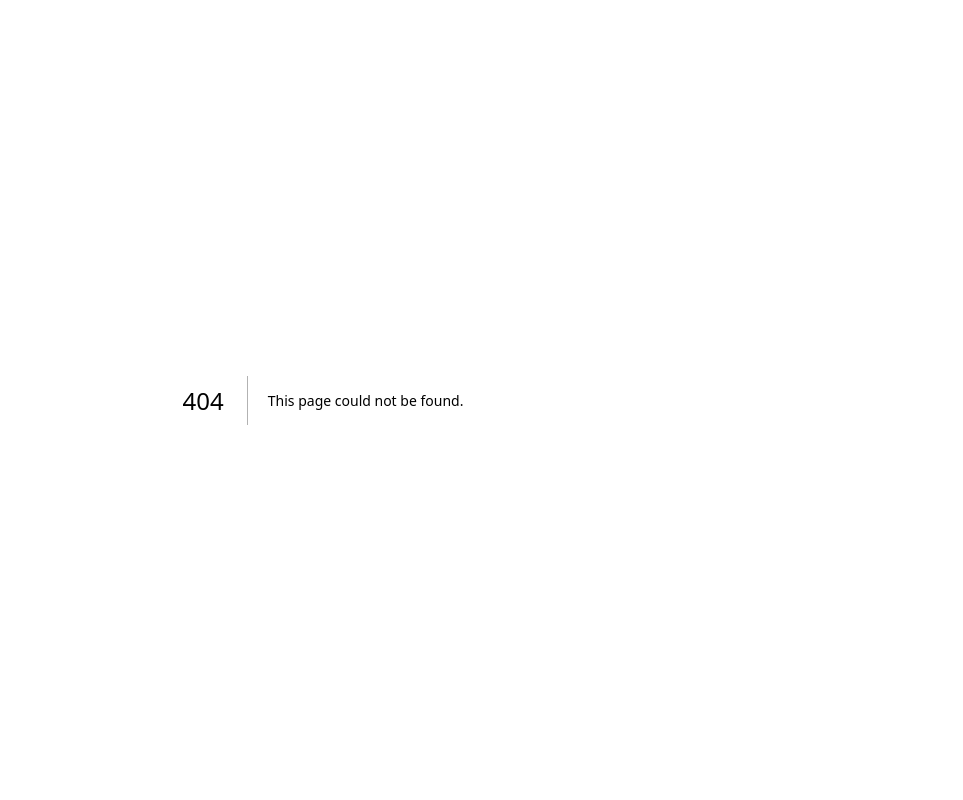
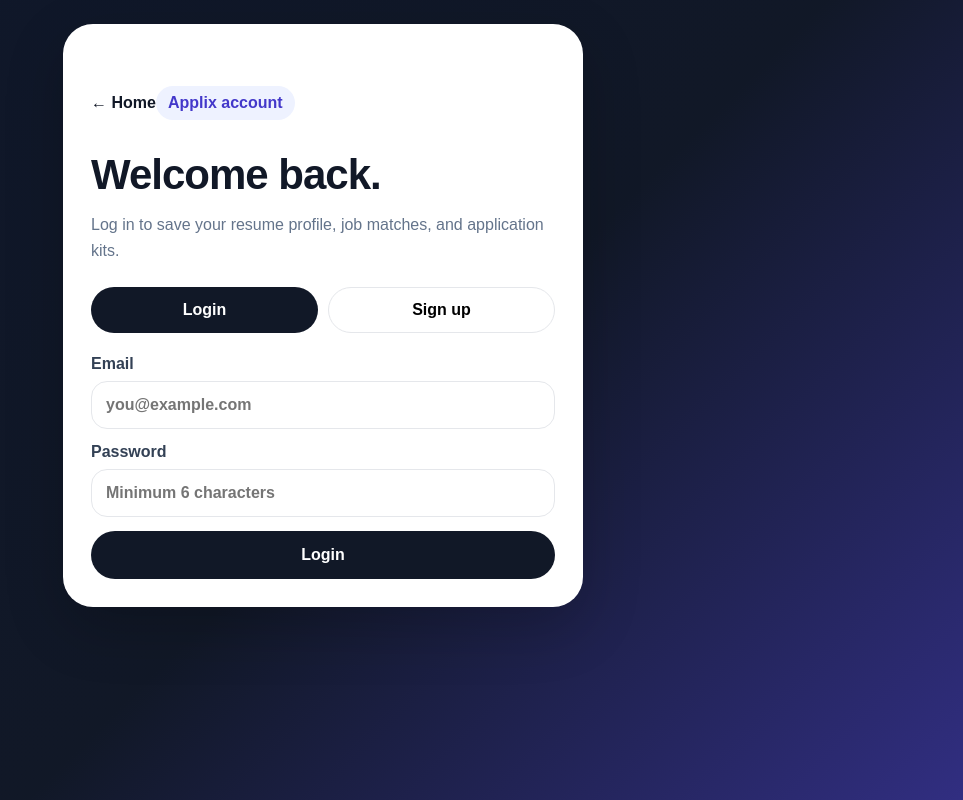
Before and after one commit to Calsie-ai/Calsie, a Next.js app in the folder frontend/: page /login in a window 1280 px wide. Before the commit this address had no page. Shown: the whole page, without its empty margins (317-1280 px from the left). Built offline with nearby package versions, Linux system fonts and the light colour scheme.

Commit message:
Add Supabase login and signup page

```diff
--- /dev/null
+++ b/frontend/app/login/page.tsx
@@ -0,0 +1,187 @@
+"use client";
+
+import Link from "next/link";
+import { useRouter } from "next/navigation";
+import { useState } from "react";
+import { supabase } from "../../lib/supabaseClient";
+
+export default function LoginPage() {
+  const router = useRouter();
+  const [mode, setMode] = useState<"login" | "signup">("login");
+  const [fullName, setFullName] = useState("");
+  const [email, setEmail] = useState("");
+  const [password, setPassword] = useState("");
+  const [message, setMessage] = useState("");
+  const [loading, setLoading] = useState(false);
+
+  async function handleAuth() {
+    setLoading(true);
+    setMessage("");
+
+    try {
+      if (mode === "signup") {
+        const { data, error } = await supabase.auth.signUp({ email, password });
+        if (error) throw error;
+
+        if (data.user) {
+          const { error: profileError } = await supabase.from("profiles").upsert({
+            id: data.user.id,
+            full_name: fullName,
+            email,
+          });
+
+          if (profileError) throw profileError;
+        }
+
+        router.push("/profile");
+        return;
+      }
+
+      const { error } = await supabase.auth.signInWithPassword({ email, password });
+      if (error) throw error;
+      router.push("/profile");
+    } catch (error: any) {
+      setMessage(error.message || "Something went wrong. Please try again.");
+    } finally {
+      setLoading(false);
+    }
+  }
+
+  return (
+    <main style={styles.main}>
+      <section style={styles.card}>
+        <Link href="/" style={styles.backLink}>← Home</Link>
+        <p style={styles.badge}>Applix account</p>
+        <h1 style={styles.title}>{mode === "login" ? "Welcome back." : "Create your account."}</h1>
+        <p style={styles.subtitle}>Log in to save your resume profile, job matches, and application kits.</p>
+
+        <div style={styles.tabs}>
+          <button onClick={() => setMode("login")} style={mode === "login" ? styles.activeTab : styles.tab}>Login</button>
+          <button onClick={() => setMode("signup")} style={mode === "signup" ? styles.activeTab : styles.tab}>Sign up</button>
+        </div>
+
+        <div style={styles.form}>
+          {mode === "signup" && (
+            <label style={styles.field}>
+              Full name
+              <input style={styles.input} value={fullName} onChange={(event) => setFullName(event.target.value)} placeholder="Your full name" />
+            </label>
+          )}
+
+          <label style={styles.field}>
+            Email
+            <input style={styles.input} value={email} onChange={(event) => setEmail(event.target.value)} placeholder="you@example.com" type="email" />
+          </label>
+
+          <label style={styles.field}>
+            Password
+            <input style={styles.input} value={password} onChange={(event) => setPassword(event.target.value)} placeholder="Minimum 6 characters" type="password" />
+          </label>
+
+          <button disabled={loading} onClick={handleAuth} style={styles.primaryButton}>
+            {loading ? "Please wait..." : mode === "login" ? "Login" : "Create account"}
+          </button>
+
+          {message && <p style={styles.message}>{message}</p>}
+        </div>
+      </section>
+    </main>
+  );
+}
+
+const styles = {
+  main: {
+    minHeight: "100vh",
+    background: "linear-gradient(135deg, #0f172a 0%, #111827 55%, #312e81 100%)",
+    color: "white",
+    fontFamily: "Arial, Helvetica, sans-serif",
+    padding: 24,
+  },
+  card: {
+    maxWidth: 520,
+    margin: "0 auto",
+    background: "white",
+    color: "#111827",
+    borderRadius: 30,
+    padding: 28,
+    boxShadow: "0 20px 60px rgba(0,0,0,0.2)",
+  },
+  backLink: {
+    color: "#111827",
+    textDecoration: "none",
+    fontWeight: 900,
+  },
+  badge: {
+    display: "inline-block",
+    marginTop: 34,
+    padding: "8px 12px",
+    borderRadius: 999,
+    background: "#eef2ff",
+    color: "#4338ca",
+    fontWeight: 900,
+  },
+  title: {
+    margin: "18px 0 12px",
+    fontSize: 42,
+    lineHeight: 1,
+    letterSpacing: -1,
+  },
+  subtitle: {
+    color: "#64748b",
+    lineHeight: 1.6,
+  },
+  tabs: {
+    display: "grid",
+    gridTemplateColumns: "1fr 1fr",
+    gap: 10,
+    marginTop: 24,
+  },
+  tab: {
+    border: "1px solid #e5e7eb",
+    background: "white",
+    borderRadius: 999,
+    padding: 13,
+    fontWeight: 900,
+    cursor: "pointer",
+  },
+  activeTab: {
+    border: 0,
+    background: "#111827",
+    color: "white",
+    borderRadius: 999,
+    padding: 13,
+    fontWeight: 900,
+    cursor: "pointer",
+  },
+  form: {
+    display: "grid",
+    gap: 14,
+    marginTop: 22,
+  },
+  field: {
+    display: "grid",
+    gap: 8,
+    color: "#334155",
+    fontWeight: 900,
+  },
+  input: {
+    border: "1px solid #e5e7eb",
+    borderRadius: 16,
+    padding: 14,
+    fontSize: 16,
+  },
+  primaryButton: {
+    border: 0,
+    borderRadius: 999,
+    background: "#111827",
+    color: "white",
+    padding: 15,
+    fontWeight: 900,
+    fontSize: 16,
+    cursor: "pointer",
+  },
+  message: {
+    color: "#dc2626",
+    lineHeight: 1.5,
+  },
+};
```
